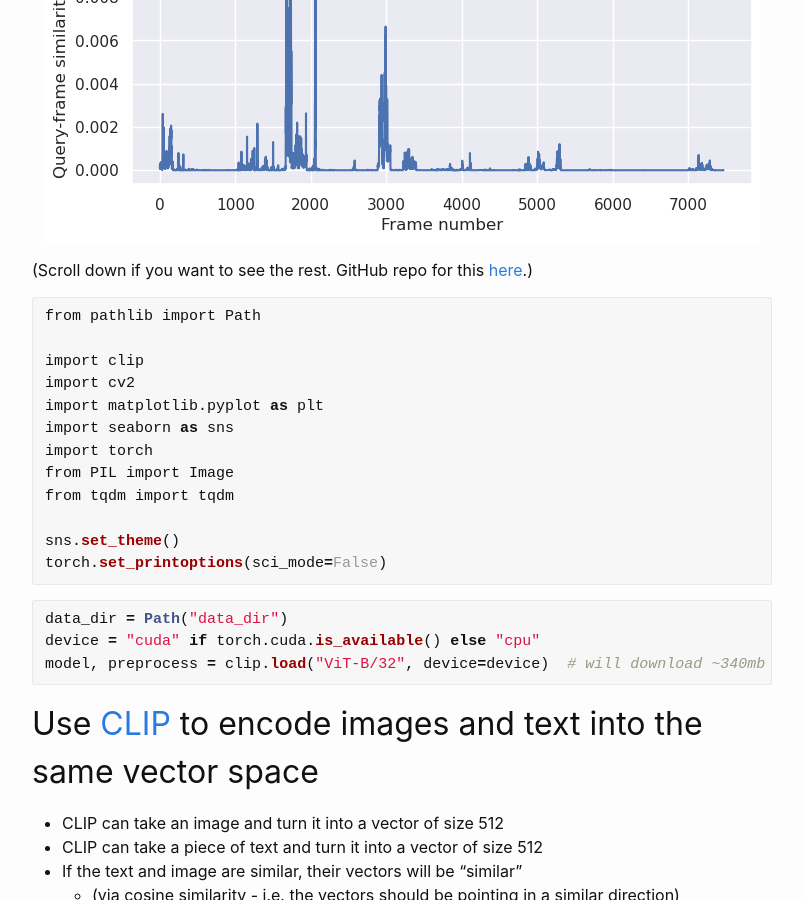
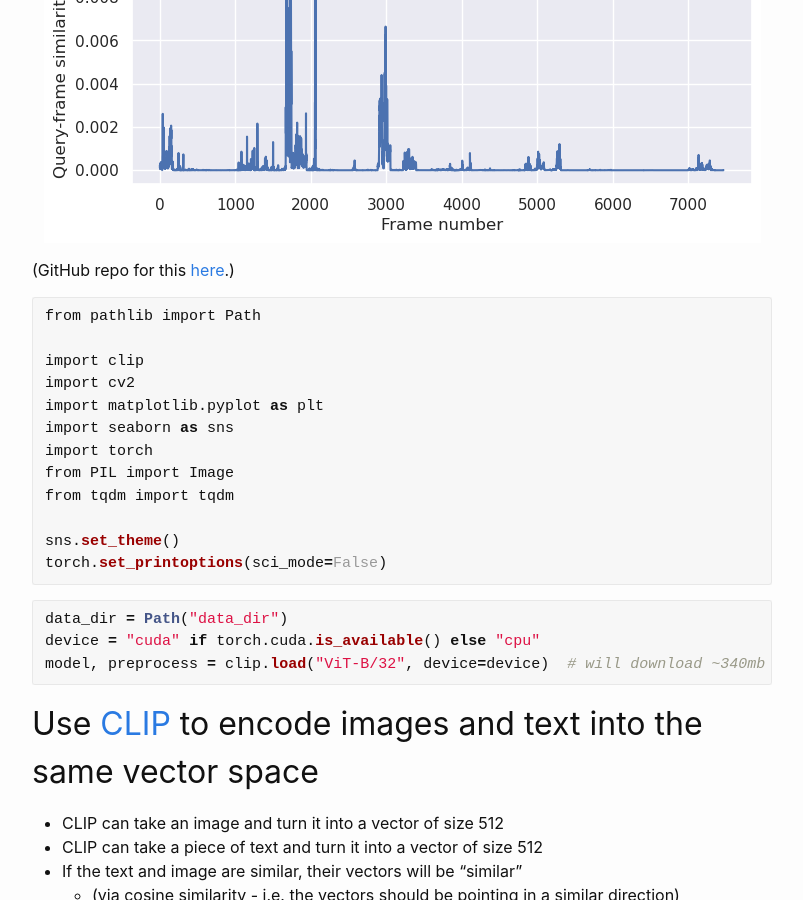
Before and after one commit to sradc/sradc.github.io, a Jekyll site: the page built from _posts/2022-11-17-semantic-video-search.md, in a window 1280 px wide and 900 px high, scrolled down 918 px. Shown: the whole window, without its empty margins (238-1041 px from the left). Built offline with Jekyll 4.4.1, drawn with Linux system fonts in a browser that asks for light colours; comment, search, counter and statistics services are not loaded.

Commit message:
remove "scroll down" line

````diff
--- a/_posts/2022-11-17-semantic-video-search.md
+++ b/_posts/2022-11-17-semantic-video-search.md
@@ -35,7 +35,7 @@ plot_search(query, similarities)
 </p>
 
 
-(Scroll down if you want to see the rest. GitHub repo for this [here](https://github.com/sradc/semantic-video-search).)
+(GitHub repo for this [here](https://github.com/sradc/semantic-video-search).)
 
 
 ```python
````
